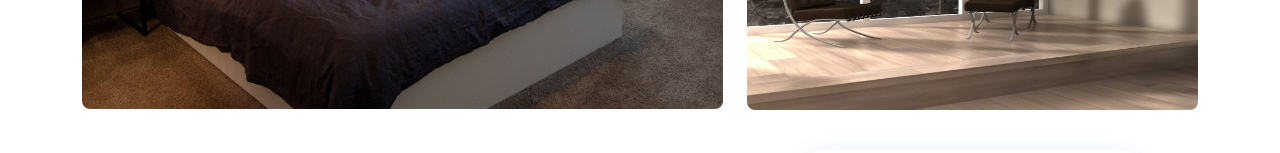
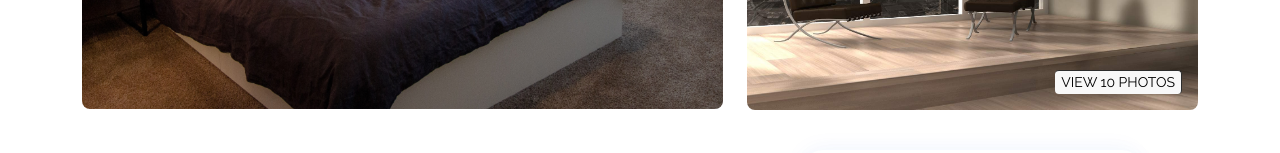
Before and after one commit to doshservices/pebbles-webapp, a React (Create React App) app: page /apartments/1 in a window 1280 px wide. Shown: the part 598-751 px from the top of the page. Built offline with nearby package versions, Linux system fonts and the light colour scheme; no server answers; some icons are missing; a web font is replaced by a local one.

Commit message:
added the lightbox feature

```diff
--- a/package.json
+++ b/package.json
@@ -19,6 +19,7 @@
 		"moment": "^2.29.4",
 		"moment-timezone": "^0.5.40",
 		"react": "^18.2.0",
+		"react-18-image-lightbox": "^5.1.4",
 		"react-bootstrap": "^2.7.2",
 		"react-calendar": "^4.0.0",
 		"react-dom": "^18.2.0",
--- a/src/pages/General/ApartmentDetails.tsx
+++ b/src/pages/General/ApartmentDetails.tsx
@@ -20,12 +20,18 @@ import abuja from '../../assets/abuja.png'
 import two_users from '../../assets/two_users.png'
 import ApartmentSlider from '../../components/General/ApartmentSlider'
 import apartmentImg from '../../assets/picture.png'
+import Lightbox from 'react-18-image-lightbox'
+import 'react-18-image-lightbox/style.css'
 
 const ApartmentDetails = () => {
 	const pressHandler = () => {}
 
 	const [limitValue, setLimitValue] = useState<number>(3)
 	const [limit, setLimit] = useState<boolean>(false)
+	const [photoIndex, setPhotoIndex] = useState<number>(0)
+	const [isOpen, setIsOpen] = useState<boolean>(false)
+
+	const images = [bgImage, bgImage2]
 
 	const amenities: string[] = [
 		'24hrs Power Supply',
@@ -110,7 +116,7 @@ const ApartmentDetails = () => {
 			</div>
 
 			<div className='container'>
-				<div>
+				<div style={{ position: 'relative' }}>
 					<div className='row mb-4'>
 						<div className='col-md-7'>
 							<img src={bgImage} alt='' className='intro_image intro_full' />
@@ -124,6 +130,25 @@ const ApartmentDetails = () => {
 							</div>
 						</div>
 					</div>
+
+					<button className='lightbox_btn' onClick={() => setIsOpen(true)}>
+						VIEW 10 PHOTOS
+					</button>
+					{isOpen && (
+						<Lightbox
+							mainSrc={images[photoIndex]}
+							nextSrc={images[(photoIndex + 1) % images.length]}
+							prevSrc={images[(photoIndex + images.length - 1) % images.length]}
+							onCloseRequest={() => setIsOpen(false)}
+							onMovePrevRequest={() =>
+								setPhotoIndex((photoIndex + images.length - 1) % images.length)
+							}
+							onMoveNextRequest={() =>
+								setPhotoIndex((photoIndex + 1) % images.length)
+							}
+							imagePadding={100}
+						/>
+					)}
 				</div>
 
 				<div>
--- a/src/styles/index.css
+++ b/src/styles/index.css
@@ -393,12 +393,6 @@ a {
 	box-shadow: none;
 }
 
-@media (max-width: 992px) {
-	.apartment_formform_div .bor_right {
-		border-right: 1px solid #333333;
-	}
-}
-
 .apartment_formform .btn_save {
 	background: #155eef;
 	border-radius: 4px;
@@ -495,6 +489,18 @@ a {
 	margin-bottom: 1rem;
 }
 
+.lightbox_btn {
+	position: absolute;
+	bottom: 1rem;
+	right: 1rem;
+	font-size: 14px;
+	background: #f8f8f8;
+	border-width: 1px 1px 0px 0px;
+	border-style: solid;
+	border-color: #2d2d2d;
+	border-radius: 4px;
+}
+
 @media (max-width: 1200px) {
 	.apartment_formform_pad {
 		padding: 1rem 2rem;
```
Also changed, not shown: 1 other file (tests, documents, lock files or other folders).
